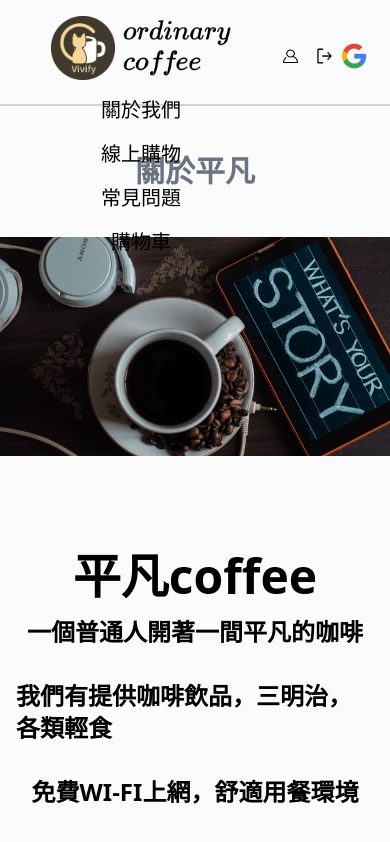
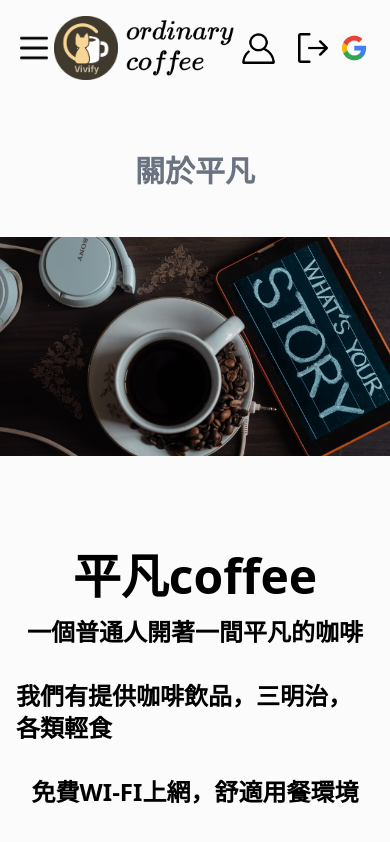
Before and after one commit to ryouske1213/vite3-coffee, a Vue app: page /about in a window 390 px wide. Built offline with nearby package versions, Linux system fonts and the light colour scheme; what vue3-google-login would draw is missing.

Commit message:
fix: 漢堡側邊製作完成

```diff
--- a/package.json
+++ b/package.json
@@ -13,6 +13,7 @@
     "express": "^4.18.2",
     "path": "^0.12.7",
     "pinia": "^2.1.7",
+    "qs": "^6.11.2",
     "require": "^2.4.20",
     "vue": "^3.2.45",
     "vue-router": "^4.1.6",
--- a/src/components/Login.vue
+++ b/src/components/Login.vue
@@ -26,7 +26,6 @@ const login = () => {
     if(response.access_token) {
       sessionStorage.setItem('token', authStore.login)
       sessionStorage.setItem('GoogleToken', response.access_token)
-      console.log("Handle the response", response)
     }
   })
 }
@@ -35,7 +34,7 @@ const login = () => {
 
 <template>
   <div>
-    <div class="flex items-center mt-4">
+    <div class="flex items-center">
       <button class="w-full pr-4">
         <router-link to="/Login/index">
           <img class="w-10" src="../../public/image/member.png" alt="" />
--- /dev/null
+++ b/src/components/hamburgerMenu.vue
@@ -0,0 +1,58 @@
+<script setup>
+import { ref } from "vue";
+const props = defineProps(["isOpen"]);
+
+console.log(props.isOpen);
+</script>
+
+<template>
+  <div @click="$emit('OpenMenu')" class="">
+    <div>
+      <img
+        class="w-8 flex items-center"
+        src="../../public/image//hamburger.png"
+        alt=""
+      />
+    </div>
+    <div
+      class=""
+      :class="
+        props.isOpen ? 'hidden' : 'fixed w-full inset-0 overscroll-contain'
+      "
+    >
+      <div class="pt-40 fixed bg-black opacity-75 w-1/2 inset-0 overscroll-contain">
+        <div class="">
+          <div class="m-4 h-full flex text-white text-center">
+            <router-link to="/About" class="w-full md:w-auto text-xl"
+              >關於我們
+            </router-link>
+          </div>
+        </div>
+        <div>
+          <div class="m-4 h-full flex text-white text-center">
+            <router-link to="/Coffee_bag" class="w-full md:w-auto text-xl"
+              >線上購物
+            </router-link>
+            <!-- <i class="fa-solid fa-chevron-down flex items-center"></i> -->
+          </div>
+        </div>
+        <div>
+          <div class="m-4 h-full flex text-white text-center">
+            <router-link to="/Question" class="w-full md:w-auto text-xl"
+              >常見問題
+            </router-link>
+          </div>
+        </div>
+        <div>
+          <div class="m-4 h-full flex text-white text-center">
+            <router-link to="/Shopping" class="w-full md:w-auto text-xl"
+              >購物車
+            </router-link>
+          </div>
+        </div>
+      </div>
+    </div>
+  </div>
+</template>
+
+<style></style>
--- a/src/components/header_1.vue
+++ b/src/components/header_1.vue
@@ -1,26 +1,28 @@
 <script setup>
-import Login from '../components/Login.vue'
+import hamburgerMenu from '../components/hamburgerMenu.vue'
+import Login from "../components/Login.vue";
 import dropdownWindow from "../components/dropdown.vue";
 import { useAuthStore } from "../store/auth";
 import { useRouter, useRoute } from "vue-router";
-import { ref } from "vue";
+import { ref, computed } from "vue";
 
+// const WidthMenu = ref('')
 
-const isOpen = ref(false);
+const isOpen = ref(true);
 
-const openDropdown = () => {
-  isOpen.value = true;
-};
-
-const closeDropdown = () => {
-  isOpen.value = false;
-};
+const OpenMenu = () => {
+  isOpen.value = !isOpen.value
+  // console.log(isOpen)
+}
 </script>
 
 <template>
-  <div class="fixed bg-home text-black w-full z-50">
-    <div class="flex justify-around items-center">
-      <div class="w-full md:flex h-20 mx-4 mt-4 md:items-center justify-center">
+  <div class="fixed flex bg-home text-black w-full z-50">
+      <div class="flex items-center md:hidden ml-5">
+        <hamburgerMenu :class="isOpen ? 'OpenMenu' : 'CloseMenu'" @OpenMenu="OpenMenu" :isOpen="isOpen" />
+      </div>
+    <div class="w-full flex justify-between items-center">
+      <div class="md:flex h-20 mx-4 mt-4 md:items-center justify-center">
         <router-link
           to="/Home"
           class="flex justify-center items-center md:flex-nowrap"
@@ -30,8 +32,13 @@ const closeDropdown = () => {
             src="../assets/background/Logo.png"
             alt=""
           />
-          <img class="h-14 pl-2" src="../../public/image/ordinary-coffee.png" alt="" />
+          <img
+            class="h-14 pl-2"
+            src="../../public/image/ordinary-coffee.png"
+            alt=""
+          />
         </router-link>
+        <div class="hidden md:flex">
           <div class="m-4 relative text-center dropdown-menu">
             <div class="h-full flex dropdown items-center">
               <router-link to="/About" class="w-full md:w-auto text-xl"
@@ -39,11 +46,7 @@ const closeDropdown = () => {
               </router-link>
             </div>
           </div>
-        <div
-          class="m-4 relative text-center dropdown-menu"
-          @mouseenter="openDropdown"
-          @mouseleave="closeDropdown"
-        >
+          <div class="m-4 relative text-center dropdown-menu">
             <div class="h-full flex dropdown items-center">
               <router-link to="/Coffee_bag" class="w-full md:w-auto text-xl"
                 >線上購物
@@ -66,6 +69,7 @@ const closeDropdown = () => {
             </div>
           </div>
         </div>
+      </div>
       <Login />
     </div>
     <div class="border-b-2 border-b-gray-300 mt-2"></div>
@@ -74,21 +78,7 @@ const closeDropdown = () => {
 </template>
 
 <style scoped>
-.dropdown::after {
-  /* border: 2px solid #aaa; */
-  content: "";
-  height: 4px;
-  position: absolute;
-  bottom: -4px;
-  width: 0;
-  left: 0;
-  /* border-bottom: 4px solid #aaa; */
-  background-color: cadetblue;
-  transition: width 0.2s, left 0.2s;
-  transition-timing-function: ease-out;
-}
-.dropdown:hover::after {
-  width: 100%;
-  left: 0;
+.OpenMenu{
+
 }
 </style>
```
Also changed, not shown: public/image/hamburger.png (added), 1 other file (tests, documents, lock files or other folders). Lines whose indentation alone changed are shown as unchanged.
